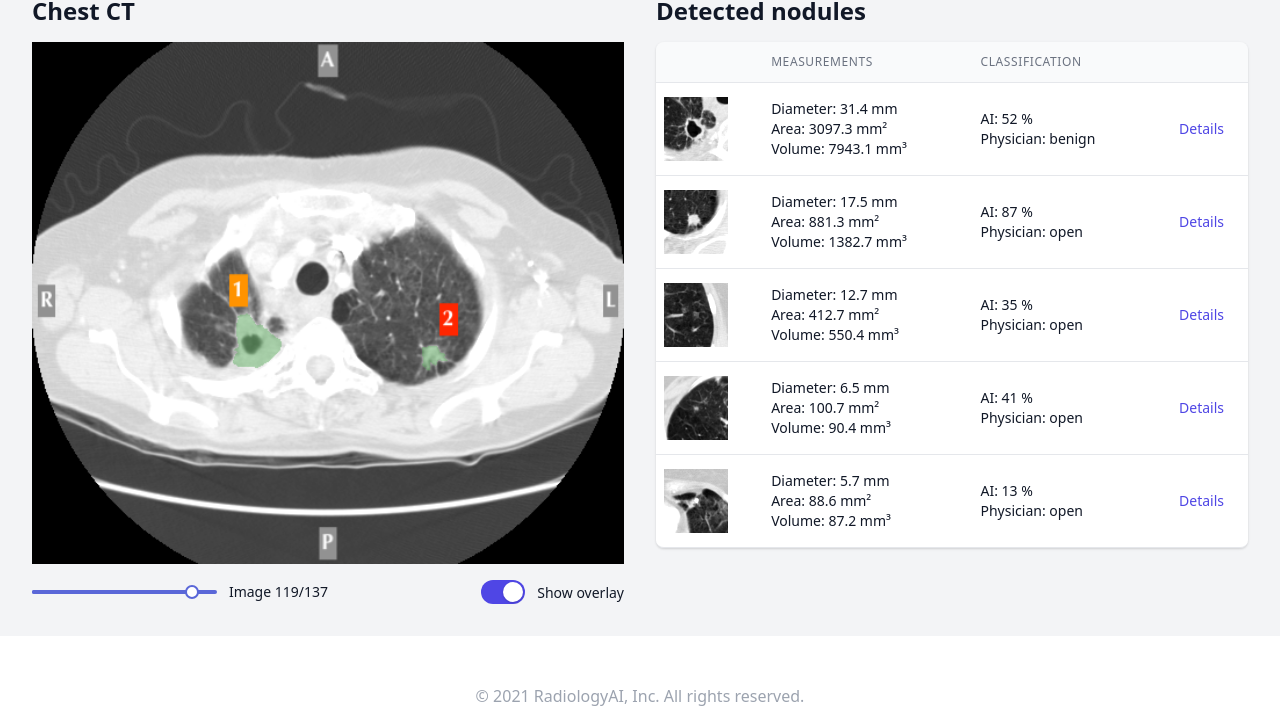
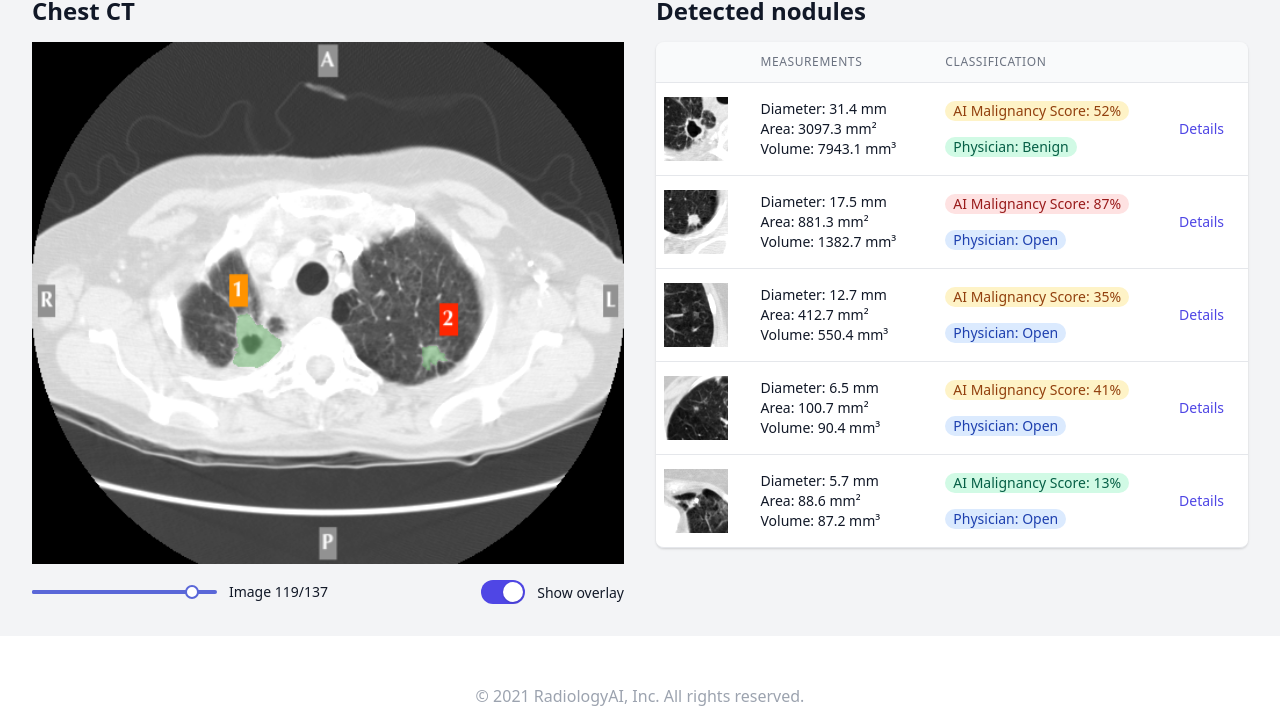
Before and after one commit to felixpeters/xai-radiology-app, a Gatsby site: page /scans/1 in a window 1280 px wide. Shown: the part 186-910 px from the top of the page. Built offline with nearby package versions, Linux system fonts and the light colour scheme; Gatsby itself is replaced by a stand-in of ours.

Commit message:
style nodule classifications

```diff
--- a/src/components/noduleList.js
+++ b/src/components/noduleList.js
@@ -1,4 +1,5 @@
 import React from "react"
+import classnames from "classnames"
 import { Link } from "gatsby"
 
 export default function NoduleList(data) {
@@ -58,10 +59,45 @@ export default function NoduleList(data) {
                     </td>
                     <td className="px-6 py-4 whitespace-nowrap">
                       <div className="text-sm font-medium text-gray-900">
-                        AI: {nodule.classifications.ai * 100} %
+                        <span
+                          className={classnames(
+                            "px-2 inline-flex text-sm leading-5 font-medium rounded-full",
+                            {
+                              "bg-green-100 text-green-800":
+                                nodule.classifications.ai >= 0.0 &&
+                                nodule.classifications.ai < 0.34,
+                              "bg-yellow-100 text-yellow-800":
+                                nodule.classifications.ai >= 0.34 &&
+                                nodule.classifications.ai < 0.67,
+                              "bg-red-100 text-red-800":
+                                nodule.classifications.ai >= 0.67,
+                            }
+                          )}
+                        >
+                          AI Malignancy Score: {nodule.classifications.ai * 100}
+                          %
+                        </span>
                       </div>
-                      <div className="text-sm font-medium text-gray-900">
-                        Physician: {nodule.classifications.physician}
+                      <div className="mt-4 text-sm font-medium text-gray-900">
+                        <span
+                          className={classnames(
+                            "px-2 inline-flex text-sm leading-5 font-medium rounded-full",
+                            {
+                              "bg-green-100 text-green-800":
+                                nodule.classifications.physician == "benign",
+                              "bg-blue-100 text-blue-800":
+                                nodule.classifications.physician == "open",
+                              "bg-red-100 text-red-800":
+                                nodule.classifications.physician == "malignant",
+                            }
+                          )}
+                        >
+                          Physician:{" "}
+                          {nodule.classifications.physician
+                            .charAt(0)
+                            .toUpperCase() +
+                            nodule.classifications.physician.slice(1)}
+                        </span>
                       </div>
                     </td>
                     <td className="px-6 py-4 whitespace-nowrap text-right text-sm font-medium">
```
